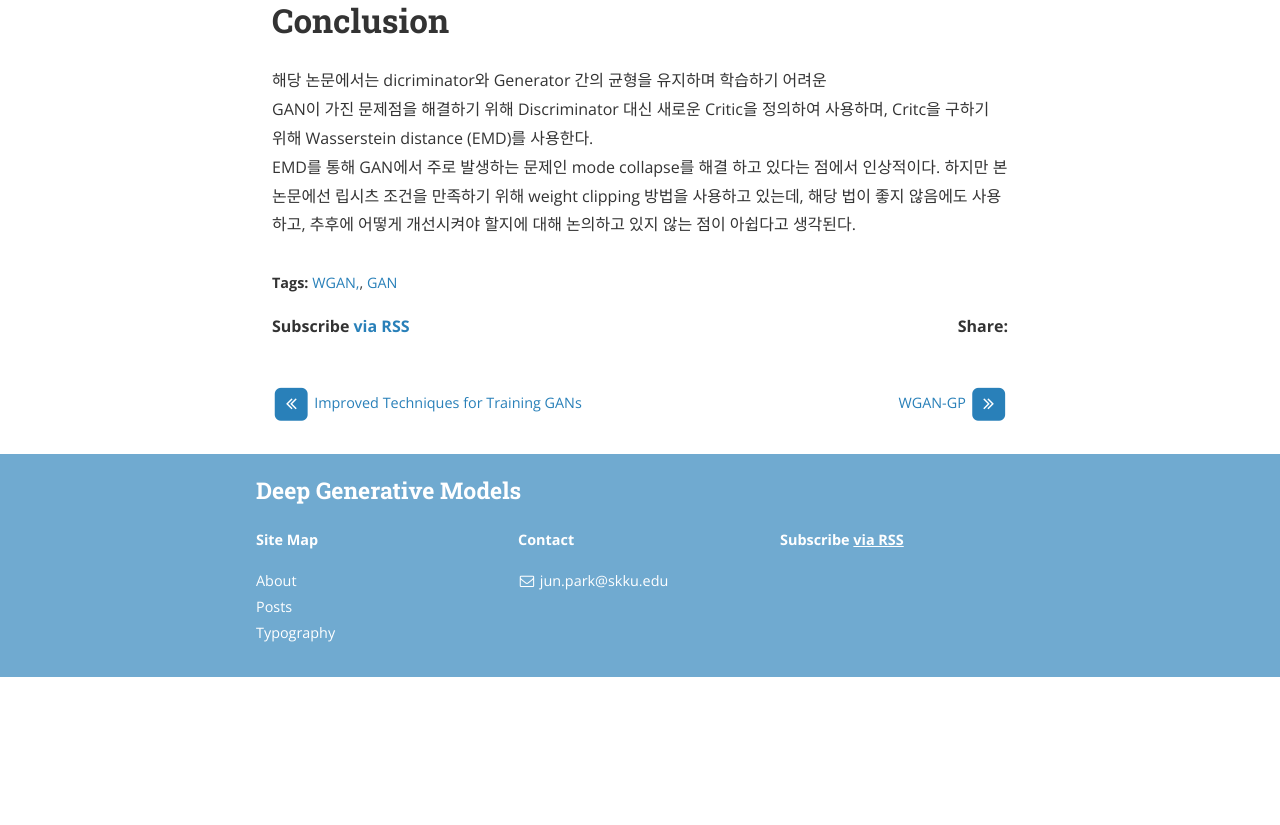
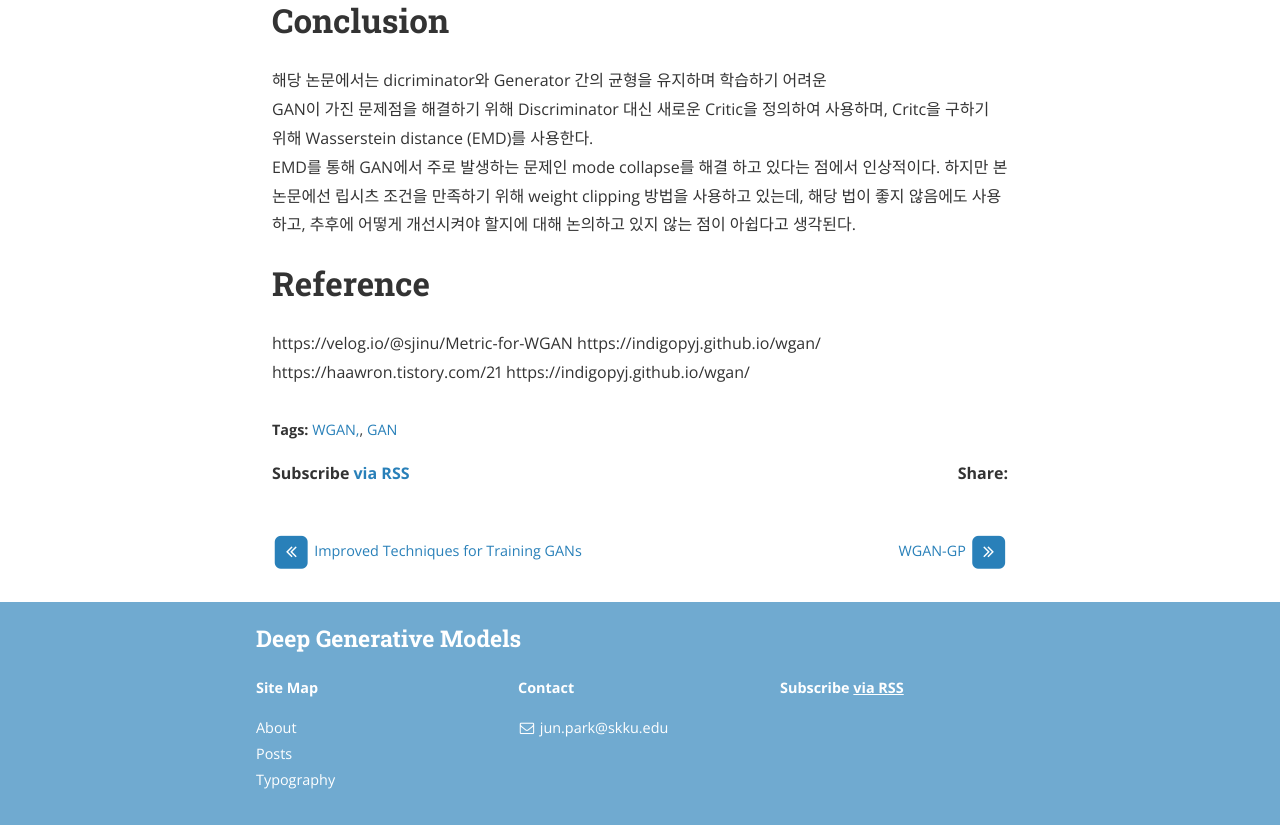
Before and after one commit to deep-generative-models-AIM5036/deep-generative-models-AIM5036.github.io, a Jekyll site: the page built from _posts/2022-11-12-WGAN.md, in a window 1280 px wide and 900 px high, scrolled down 8328 px, cut to the strip 75-900 px from the top of the window. Built offline with Jekyll 4.4.1, drawn with Linux system fonts in a browser that asks for light colours; nearby versions of some CDN libraries; formulas are drawn with MathJax 3; before the commit the page ends 9080 px from its top, so only the background shows below that.

Commit message:
add reference

```diff
--- a/_posts/2022-11-12-WGAN.md
+++ b/_posts/2022-11-12-WGAN.md
@@ -145,3 +145,10 @@ EMD를 통해 GAN에서 주로 발생하는 문제인 mode collapse를 해결
 하지만 본 논문에선 립시츠 조건을 만족하기 위해 weight clipping 방법을 사용하고 있는데,
 해당 법이 좋지 않음에도 사용하고, 추후에 어떻게 개선시켜야 할지에 대해 논의하고 있지 않는 점이
 아쉽다고 생각된다.
+
+# Reference
+
+https://velog.io/@sjinu/Metric-for-WGAN
+https://indigopyj.github.io/wgan/
+https://haawron.tistory.com/21
+https://indigopyj.github.io/wgan/
```
